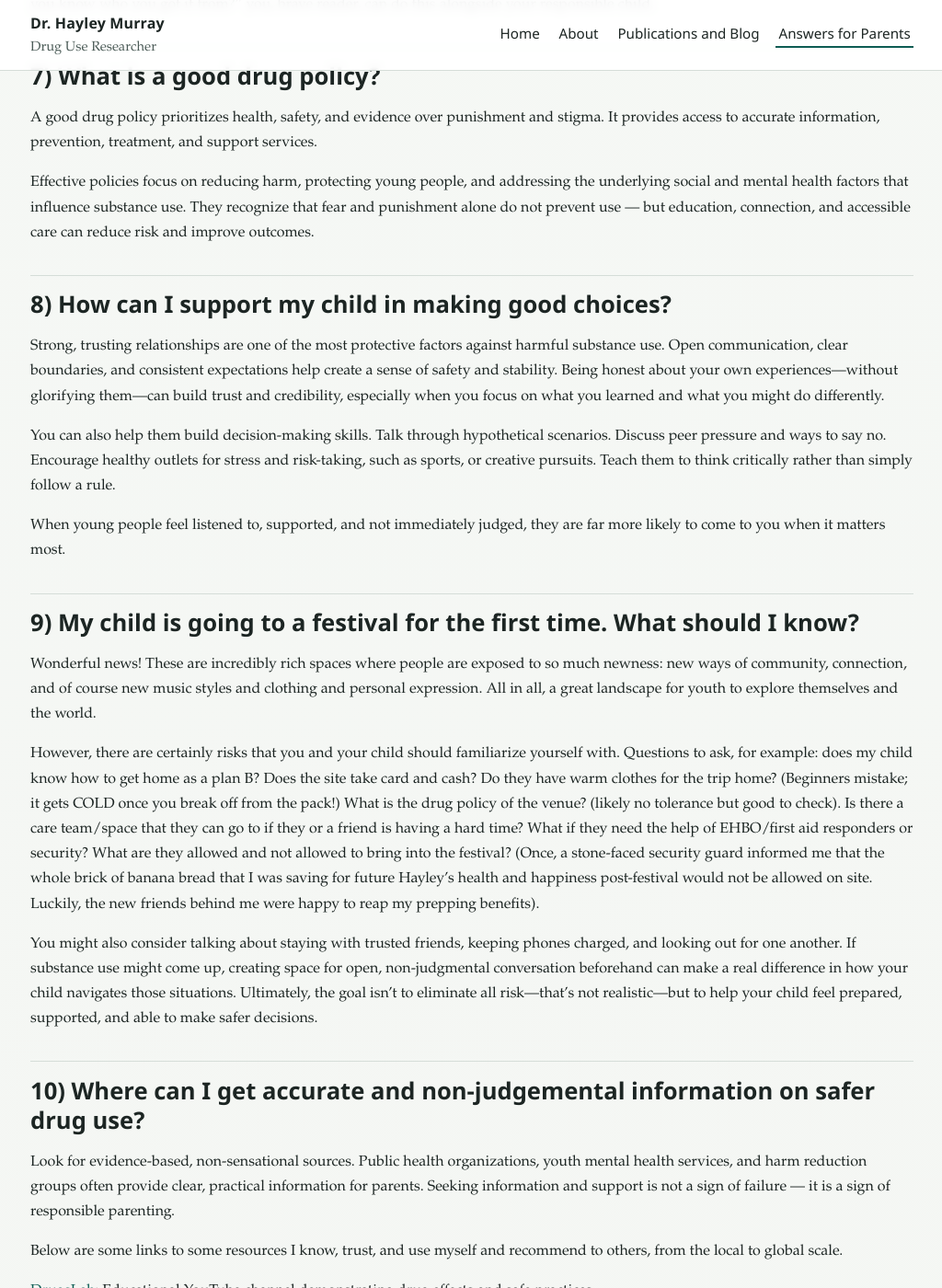
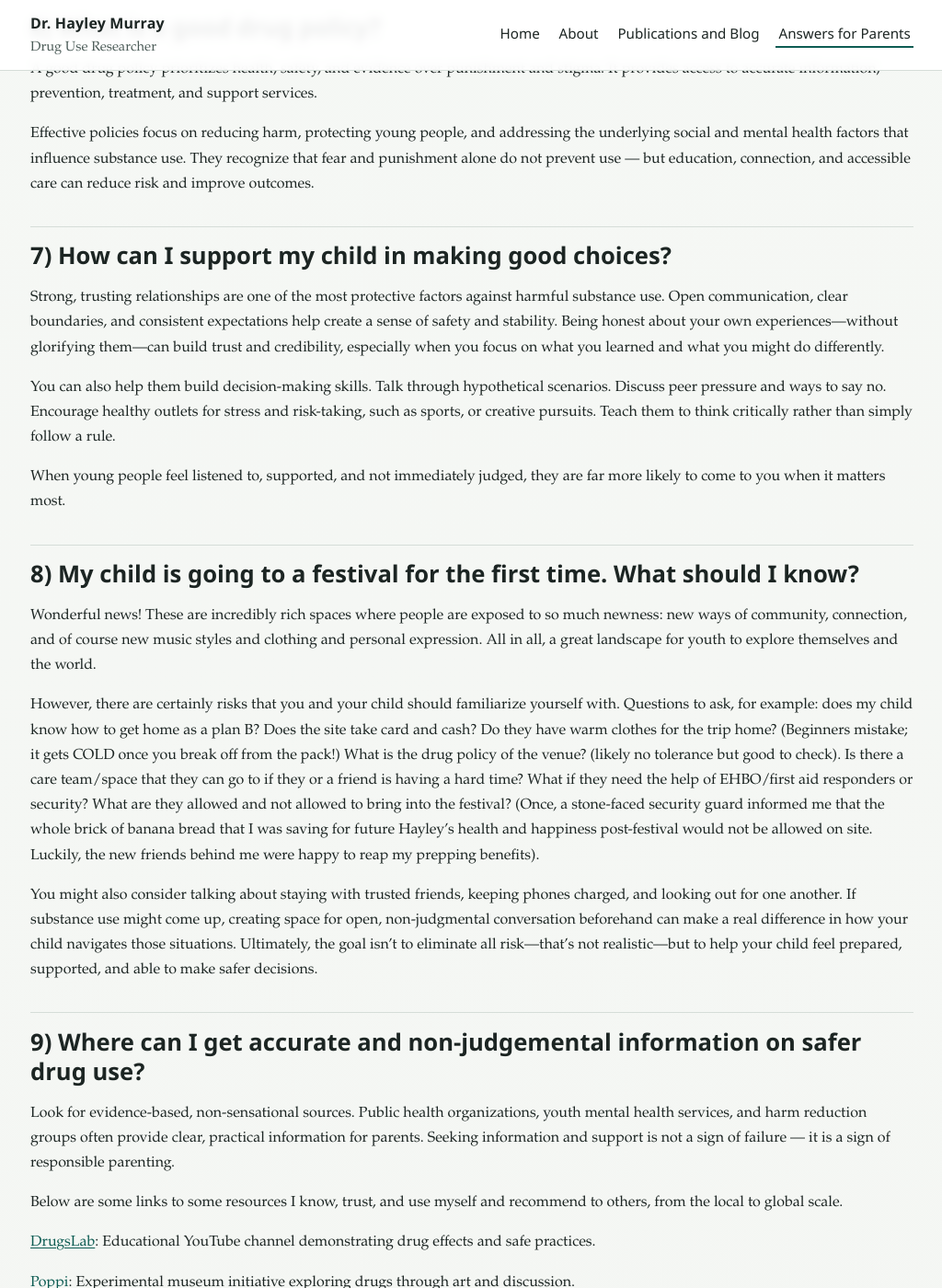
Before and after one commit to hayleykm/hayleykm.github.io, a Jekyll site: the page built from faq.md, in a window 1280 px wide and 1400 px high, scrolled down 3030 px. Shown: the whole window at 92% size, without its empty margins (127-1151 px from the left). Built offline with Jekyll 4.4.1, drawn with Linux system fonts in a browser that asks for light colours.

Commit message:
Reload FAQ from Answers for parents WEB.docx source file

```diff
--- a/faq.md
+++ b/faq.md
@@ -42,26 +42,25 @@ Today’s drug market is very different from previous generations. Substances ar
 Dutch drug policy can be confusing, but here’s the essentials. It’s based on the Opium Act, which separates substances into two categories:
 
 - Schedule I (“hard drugs”) – heroin, cocaine, amphetamines, ecstasy, and GHB, considered high-risk to health.
-
 - Schedule II (“soft drugs”) – cannabis, hashish, and some sedatives, seen as less harmful (although some very intelligent people have publicly contested that line of thinking)
 
 Technically, possession, sale, and production of all drugs are illegal. In practice, the Netherlands applies a policy of toleration (gedoogbeleid): small amounts for personal use are usually not prosecuted (up to 5 g of cannabis, 0.5 g of cocaine, or one ecstasy pill). These limits are practical guidelines, not certainly not formal legal rights, and enforcement can vary.
 
 Overall, the Dutch system is pragmatic and harm reduction–oriented, prioritizing public health, education, and access to support. Services like drug checking and low-threshold care focus on reducing risks rather than punishing users.
 
-## 6) Drug testing services? Tell me more.
+6) Drug testing services? Tell me more.
 
 Drug testing is a (still underused) privilege and a potentially life-saving service, carried out by non-judgmental, knowledgeable, and approachable staff. The government supports drug checking because it helps protect public health by identifying dangerous substances and issuing timely warnings, for example through the Red Alert app. It also flags high-risk pills and monitors trends—such as increasing MDMA strength—so people can make more informed decisions. More details and specific guidelines about testing can be found [here](https://www.jellinek.nl/en/alcohol-drugs-behavior/drug-testing-service/).
 
 Many parents worry that these conversations might feel uncomfortable or confronting—but in reality, they’re often very straightforward. To give you a sense of how approachable and professional this space is, I once took my boss along with me to do fieldwork at one of the city’s drug testing services with some of my own drugs.  If I can sit next to the person who deems me to be responsible enough to pay me while answering questions like “When did you last use this batch of pills? What were the side effects? Do you know who you got it from?” you, brave reader, can do this alongside your responsible child.
 
-## 7) What is a good drug policy?
+## 6) What is a good drug policy?
 
 A good drug policy prioritizes health, safety, and evidence over punishment and stigma. It provides access to accurate information, prevention, treatment, and support services.
 
 Effective policies focus on reducing harm, protecting young people, and addressing the underlying social and mental health factors that influence substance use. They recognize that fear and punishment alone do not prevent use — but education, connection, and accessible care can reduce risk and improve outcomes.
 
-## 8) How can I support my child in making good choices?
+## 7) How can I support my child in making good choices?
 
 Strong, trusting relationships are one of the most protective factors against harmful substance use. Open communication, clear boundaries, and consistent expectations help create a sense of safety and stability. Being honest about your own experiences—without glorifying them—can build trust and credibility, especially when you focus on what you learned and what you might do differently.
 
@@ -77,7 +76,7 @@ However, there are certainly risks that you and your child should familiarize yo
 
 You might also consider talking about staying with trusted friends, keeping phones charged, and looking out for one another. If substance use might come up, creating space for open, non-judgmental conversation beforehand can make a real difference in how your child navigates those situations. Ultimately, the goal isn’t to eliminate all risk—that’s not realistic—but to help your child feel prepared, supported, and able to make safer decisions.
 
-## 10) Where can I get accurate and non-judgemental information on safer drug use?
+## 9) Where can I get accurate and non-judgemental information on safer drug use?
 
 Look for evidence-based, non-sensational sources. Public health organizations, youth mental health services, and harm reduction groups often provide clear, practical information for parents. Seeking information and support is not a sign of failure — it is a sign of responsible parenting.
 
```
Also changed, not shown: other parts of faq.md (+1 -1 lines).
